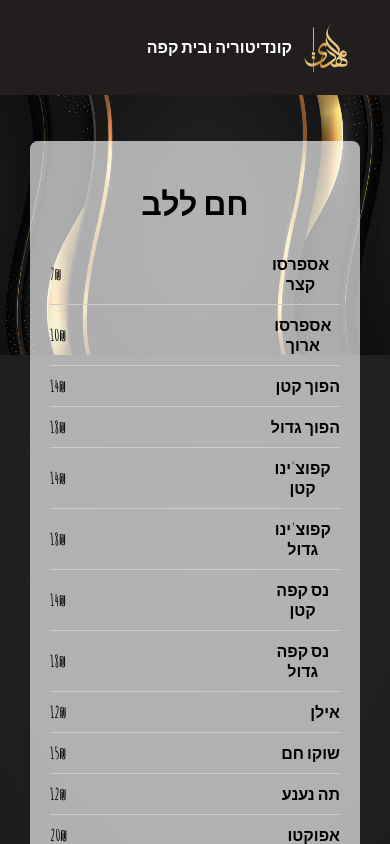
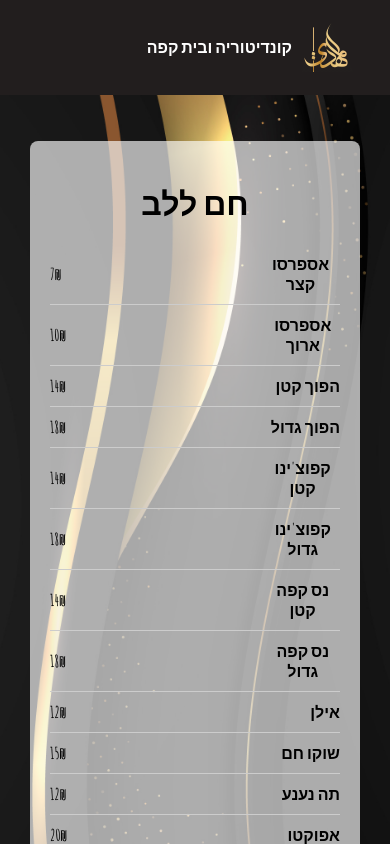
Before and after one commit to RaafatMarzuq/Al-Mahdi-Sweets, a React (Create React App) app: page /coffeeMenu in a window 390 px wide. Shown: the top 844 px of the page. Built offline with nearby package versions, Linux system fonts and the light colour scheme.

Commit message:
adding background

```diff
--- a/src/backgroundStyle.css
+++ b/src/backgroundStyle.css
@@ -20,7 +20,8 @@
 @media screen and (max-width: 769px) {
     .menu-container {
     background-image: url('../public/images/background1.jpg');
-    background-size: contain;
+    background-size: cover;
+    background-position: 100%;
     background-repeat: no-repeat;
     }
   }
```
